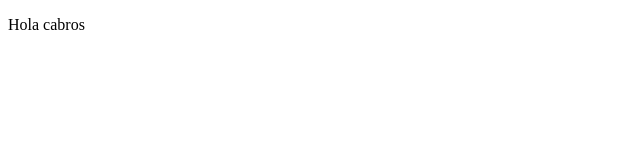
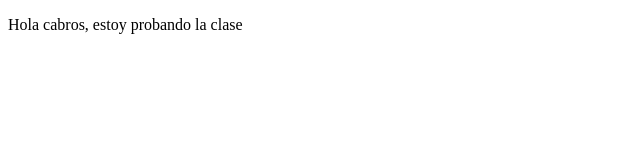
Before and after one commit to aaperezs/proyectoDemoCursoPrework, a plain HTML site: page index.html in a window 1280 px wide. Shown: the whole page, without its empty margins (0-640 px from the left). Drawn offline with Linux system fonts and the light colour scheme.

Commit message:
primera prueba

```diff
--- a/index.html
+++ b/index.html
@@ -8,7 +8,7 @@
 </head>
 <body>
     <p>
-        Hola cabros
+        Hola cabros, estoy probando la clase
 
     </p>
 </body>
```
